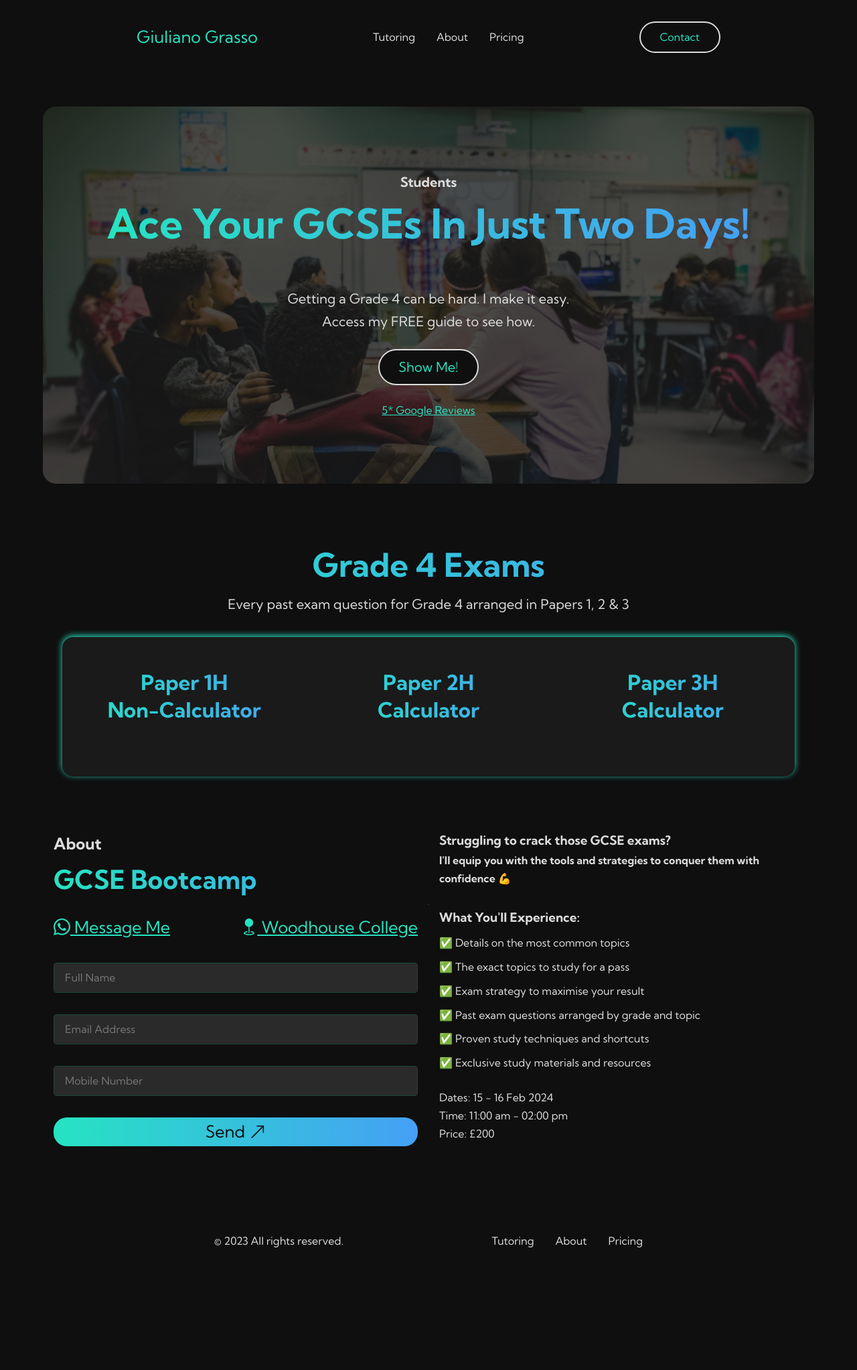
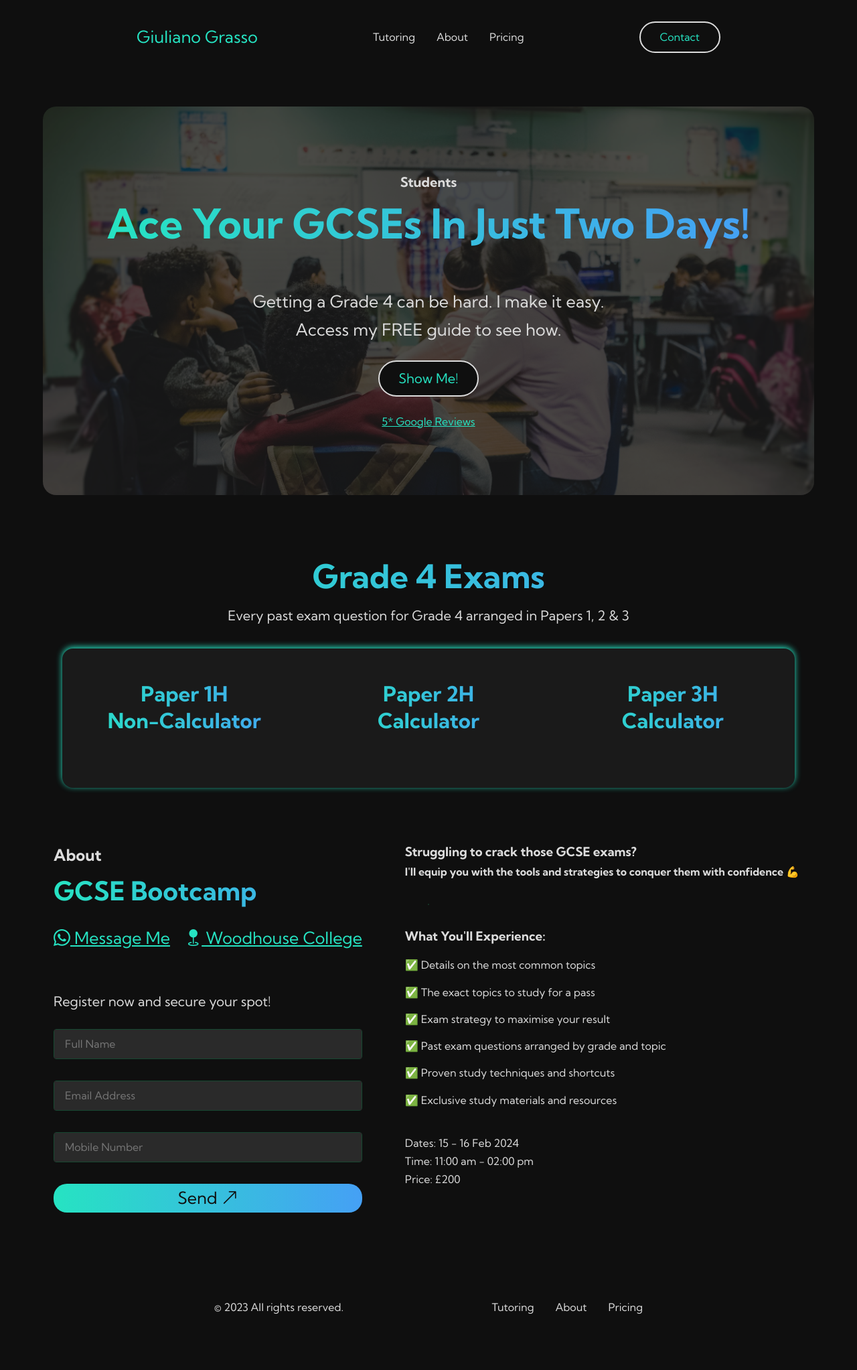
Before and after one commit to GG1982/Jekyll-ggmaths, a Jekyll site: the page built from pages/group-lessons.html, in a window 1280 px wide. Shown: the whole page at 67% size. Built offline with Jekyll 4.4.1, drawn with Linux system fonts in a browser that asks for light colours; before the commit the page ends 1946 px from its top, so only the background shows below that.

Commit message:
fix group mobile

```diff
--- a/_sass/groups.scss
+++ b/_sass/groups.scss
@@ -1,7 +1,6 @@
 .group-hero {
     display: grid;
     place-items: center;
-    // grid-template-columns: 2fr 1fr;
     isolation: isolate;
     position: relative;
 
@@ -47,17 +46,31 @@
     display: grid;
     width: min(100%, 70em);
     margin-inline: auto;
+    column-gap: 4em;
+    grid-template-areas:
+    "title body"
+    "form  body";
+}
+
+.about-group_title {
+    grid-area: title;
+}
+
+.about-group_form {
+    grid-area: form;
+}
+
+.about-group_body {
+    grid-area: body;
+    display: grid;
     gap: 2em;
-    grid-template-columns: 1fr 1fr;
 }
-@media only screen and (max-width: 700px) {
+@media only screen and (max-width: 750px) {
     .about-group {
-        grid-template-columns: 1fr;
-        gap: 2rem;
-    }
-
-    .about-group > div:nth-child(2) {
-        order: -1;
+       grid-template-areas:
+       "title"
+       "body"
+       "form";
     }
   }
 .about-group > div:nth-child(2) {
--- a/pages/group-lessons.html
+++ b/pages/group-lessons.html
@@ -17,7 +17,7 @@
             </div>
 
             <div class="group-hero-body-btn">
-                <p class="ch-70"><span class="block">Getting a Grade 4 can be hard. I make it easy.</span>Access my FREE guide to see how.</p>
+                <p class="ch-70 font-1"><span class="block">Getting a Grade 4 can be hard. I make it easy.</span>Access my FREE guide to see how.</p>
                 <a href="#" class="btn font-0">Show Me!</a>
                 <a target="_blank" rel="noopener" href="https://www.google.com/search?q=ggmaths&rlz=1C5CHFA_enGB1048GB1048&oq=ggmaths+&aqs=chrome.0.69i59j0i546l2j69i60l2.1992j0j4&sourceid=chrome&ie=UTF-8#lrd=0x48761923e87f01e1:0xb59e62c483b997c,1,,,," class="body-link capitalize ">5* google reviews</a>
             </div>
@@ -110,11 +110,13 @@
 
 
     <section class="about-group">
-        <div>
+
+        <div class="about-group_title">
             <h2>About</h3>
             <h2 class="fancy-text font-3">GCSE Bootcamp</h2>
+        </div>
 
-
+        <div class="about-group_form">
             <div class="group-contact">
                 <a href="https://wa.me/447956519802?text=Hi%20Giuliano!%20" target="_blank"
                 rel="noreferrer noopener"><i class="bi bi-whatsapp"></i> Message me</a>
@@ -122,6 +124,7 @@
                 target="_blank" rel="noreferrer noopener"><i class="bi bi-geo-fill"></i> Woodhouse College</a>
             </div>
 
+            <p>Register now and secure your spot!</p>
 
             <form class="group-form-container" action="https://formsubmit.co/e0752bbc7e692b41b24440f222355e73" method="POST">
                 <!-- Subject line -->
@@ -150,7 +153,7 @@
             </form>
         </div>
 
-        <div>
+        <div class="about-group_body">
             <div>
                 <h3>Struggling to crack those GCSE exams?</p>
                 <h4>I'll equip you with the tools and strategies to conquer them with confidence 💪</p>
@@ -171,7 +174,6 @@
                 <p class="font--1">Price: £200</p>
             </div>
 
-
         </div>
     </section>
 
```
Also changed, not shown: 3 other files.
